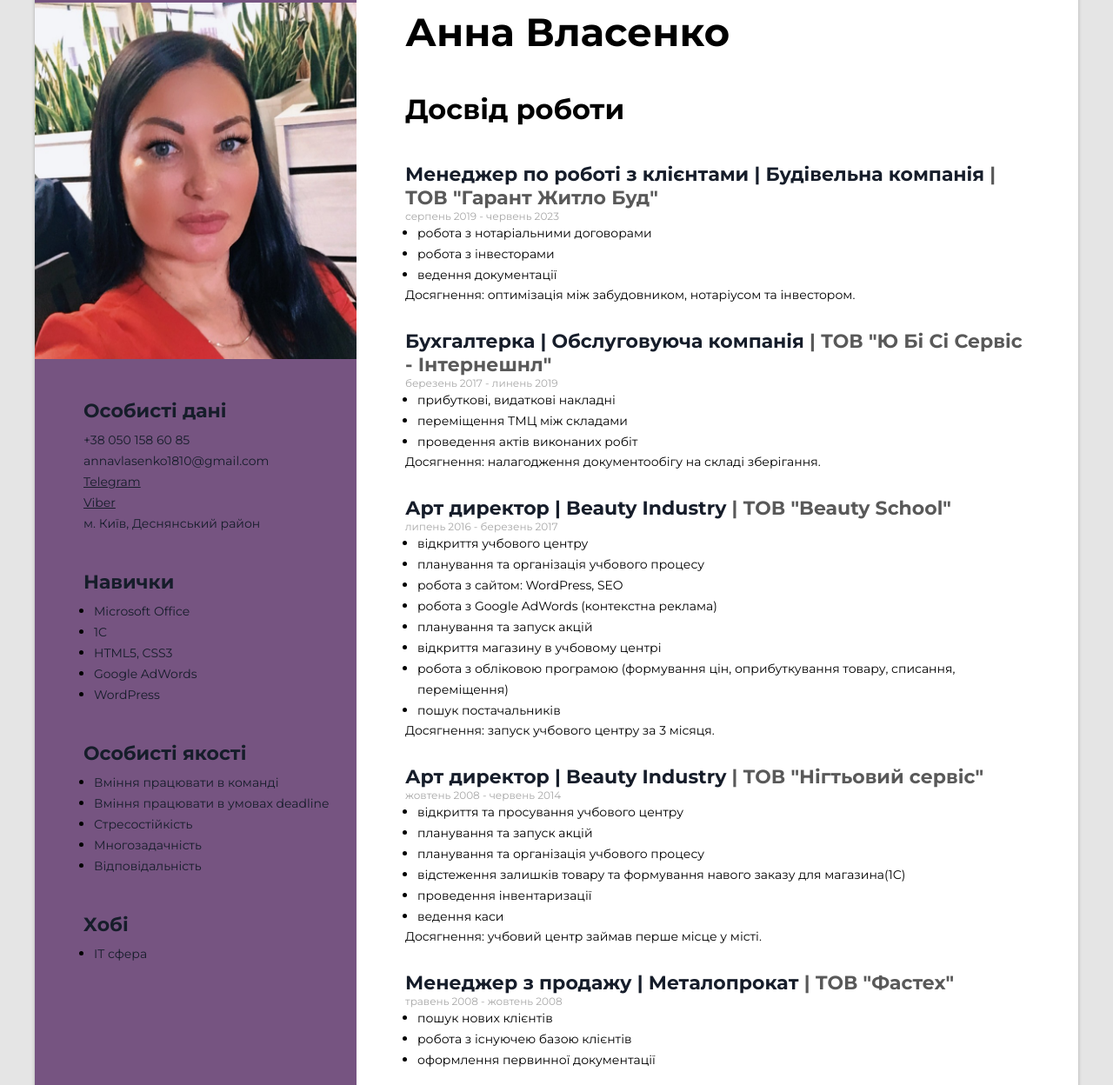
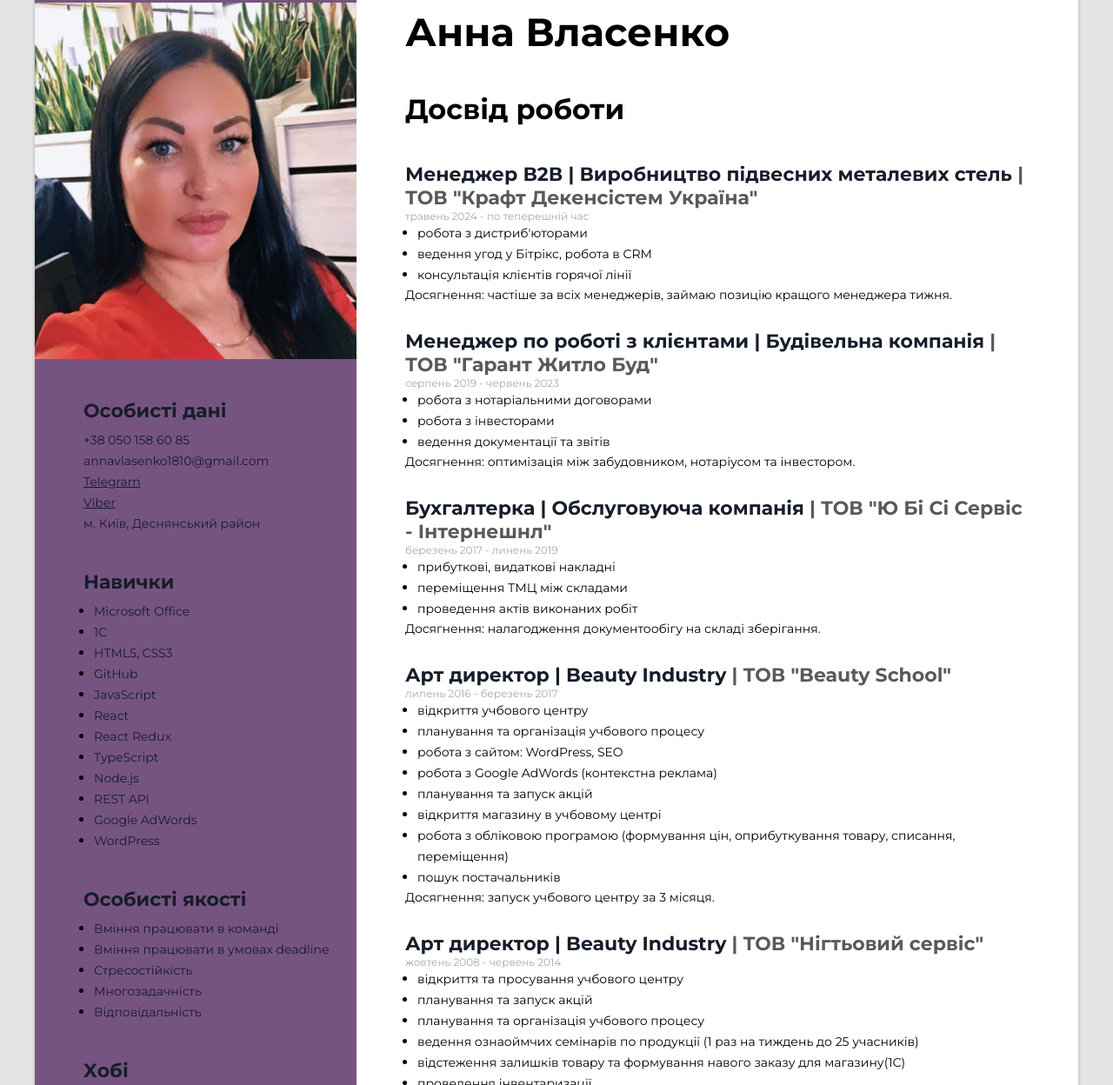
Before and after one commit to AnnaVlasenko18/resumeUkr, a website: page index.html in a window 1280 px wide. Shown: the part 37-1285 px from the top of the page at 87% size. Drawn offline with Linux system fonts and the light colour scheme.

Commit message:
25.05.25

```diff
--- a/index.html
+++ b/index.html
@@ -31,10 +31,28 @@
             </div>
 
             <!-- Work experience -->
+
             <div class="work-experiens-container">
                 <h3 class="main-content-titel">Досвід роботи</h3>
 
                 <!-- Company 1 -->
+                <div class="work-experiens-place">
+                    <h4 class="work-experiens-position">
+                        Менеджер В2В | Виробництво підвесних металевих стель
+                        <span class="work-experiens-company">| ТОВ "Крафт Декенсістем Україна" </span>
+                    </h4>
+
+                    <p class="work-period">травень 2024 - по теперешній час</p>
+
+                    <ul class="work-duties-list">
+                        <li class="work-item"><span class="work-duties">робота з дистриб'юторами</span> </li>
+                        <li class="work-item"><span class="work-duties">ведення угод у Бітрікс, робота в CRM</span> </li>
+                        <li class="work-item"><span class="work-duties">консультація клієнтів горячої лінії</span></li>
+                    </ul>
+                    <p class="text-experience">Досягнення: частіше за всіх менеджерів, займаю позицію кращого менеджера тижня.</p>
+                </div>
+
+                <!-- Company 2 -->
                 <div class="work-experiens-place">
                     <h4 class="work-experiens-position">
                         Менеджер по роботі з клієнтами | Будівельна компанія
@@ -46,12 +64,12 @@
                     <ul class="work-duties-list">
                         <li class="work-item"><span class="work-duties">робота з нотаріальними договорами</span> </li>
                         <li class="work-item"><span class="work-duties">робота з інвесторами</span> </li>
-                        <li class="work-item"><span class="work-duties">ведення документації</span></li>
+                        <li class="work-item"><span class="work-duties">ведення документації та звітів</span></li>
                     </ul>
                     <p class="text-experience">Досягнення: оптимізація між забудовником, нотаріусом та інвестором.</p>
                 </div>
 
-                <!--Company 2  -->
+                <!--Company 3  -->
                 <div class="work-experiens-place">
                     <h4 class="work-experiens-position">
                         Бухгалтерка | Обслуговуюча компанія
@@ -68,7 +86,7 @@
                     <p class="text-experience">Досягнення: налагодження документообігу на складі зберігання.</p>
                 </div>
 
-                <!--Company 3  -->
+                <!--Company 4  -->
                 <div class="work-experiens-place">
                     <h4 class="work-experiens-position">
                         Арт директор | Beauty Industry
@@ -90,7 +108,7 @@
                     <p class="text-experience">Досягнення: запуск учбового центру за 3 місяця.</p>
                 </div>
 
-                <!--Company 4  -->
+                <!--Company 5  -->
                 <div class="work-experiens-place">
                     <h4 class="work-experiens-position">
                         Арт директор | Beauty Industry
@@ -103,14 +121,15 @@
                         <li class="work-item"><span class="work-duties">відкриття та просування учбового центру</span></li>
                         <li class="work-item"><span class="work-duties">планування та запуск акцій</span></li>
                         <li class="work-item"><span class="work-duties">планування та організація учбового процесу</span></li>
-                        <li class="work-item"><span class="work-duties">відстеження залишків товару та формування навого заказу для магазина(1С)</span></li>
+                        <li class="work-item"><span class="work-duties">ведення ознаоймчих семінарів по продукції (1 раз на тиждень до 25 учасників)</span></li>
+                        <li class="work-item"><span class="work-duties">відстеження залишків товару та формування навого заказу для магазину(1С)</span></li>
                         <li class="work-item"><span class="work-duties">проведення інвентаризації</span></li>
                         <li class="work-item"><span class="work-duties">ведення каси</span></li>
                     </ul>
                     <p class="text-experience">Досягнення: учбовий центр займав перше місце у місті.</p>
                 </div>
 
-                <!--Company 5  -->
+                <!--Company 6  -->
                 <div class="work-experiens-place">
                     <h4 class="work-experiens-position">
                         Менеджер з продажу | Металопрокат
@@ -126,7 +145,7 @@
                     </ul>
                 </div>
 
-                <!--Company 6  -->
+                <!--Company 7  -->
                 <div class="work-experiens-place">
                     <h4 class="work-experiens-position">
                         Менеджер логіст | Оптова торгівля
@@ -200,6 +219,30 @@
                     <li class="skills-list-iten">
                         <span class="skills-list-text">HTML5, CSS3</span>
                     <li class="skills-list-iten">
+                        <span class="skills-list-text">GitHub</span>
+                    </li>
+                                        <li class="skills-list-iten">
+                        <span class="skills-list-text">JavaScript</span>
+                    </li>
+                                        <li class="skills-list-iten">
+                        <span class="skills-list-text">React</span>
+                    </li>
+                                        <li class="skills-list-iten">
+                        <span class="skills-list-text">React Redux</span>
+                    </li>
+                                        <li class="skills-list-iten">
+                        <span class="skills-list-text">TypeScript</span>
+                    </li>
+                                        </li>
+                                        <li class="skills-list-iten">
+                        <span class="skills-list-text">Node.js</span>
+                    </li>
+                                        </li>
+                                        <li class="skills-list-iten">
+                        <span class="skills-list-text">REST API</span>
+                    </li>
+                                        </li>
+                                        <li class="skills-list-iten">
                         <span class="skills-list-text">Google AdWords</span>
                     </li>
                     <li class="skills-list-iten">
```
